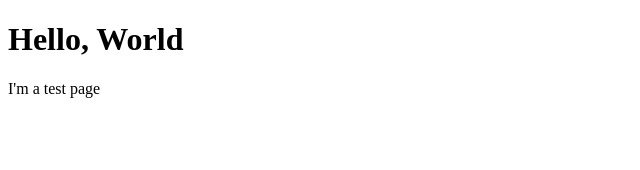
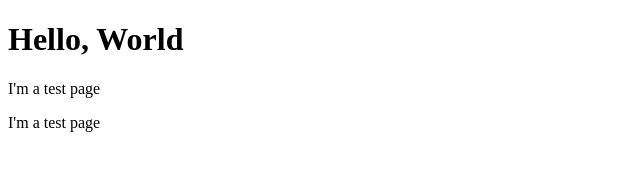
Before and after one commit to canzoroglu/ghpageTest, a website: page dist/index.html in a window 1280 px wide. Shown: the whole page, without its empty margins (0-640 px from the left). Drawn offline with Linux system fonts and the light colour scheme.

Commit message:
Change index

```diff
--- a/dist/index.html
+++ b/dist/index.html
@@ -7,5 +7,6 @@
   <body>
     <h1>Hello, World</h1>
     <p>I'm a test page</p>
+    <p>I'm a test page</p>
   </body>
 </html>
```
